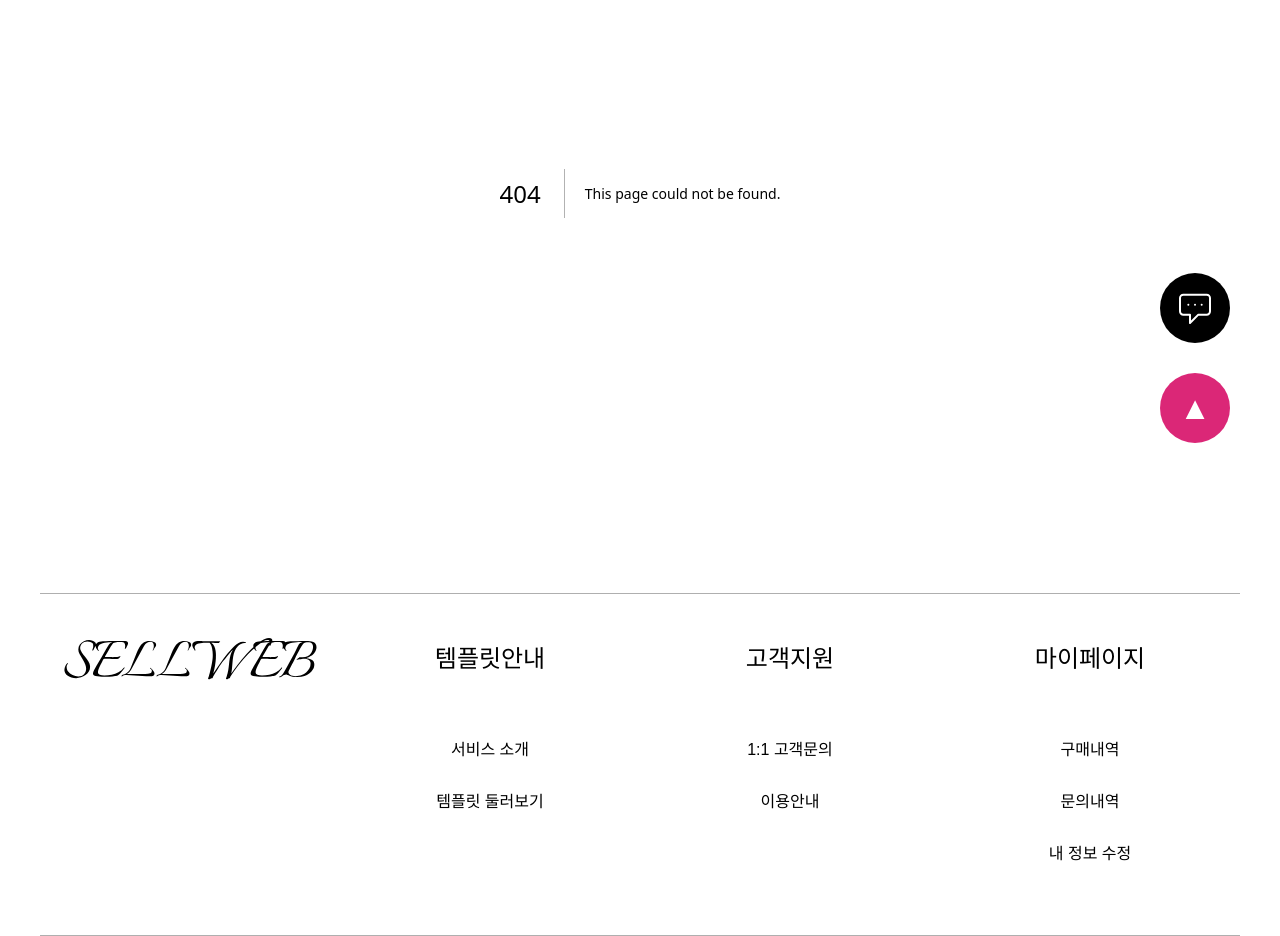
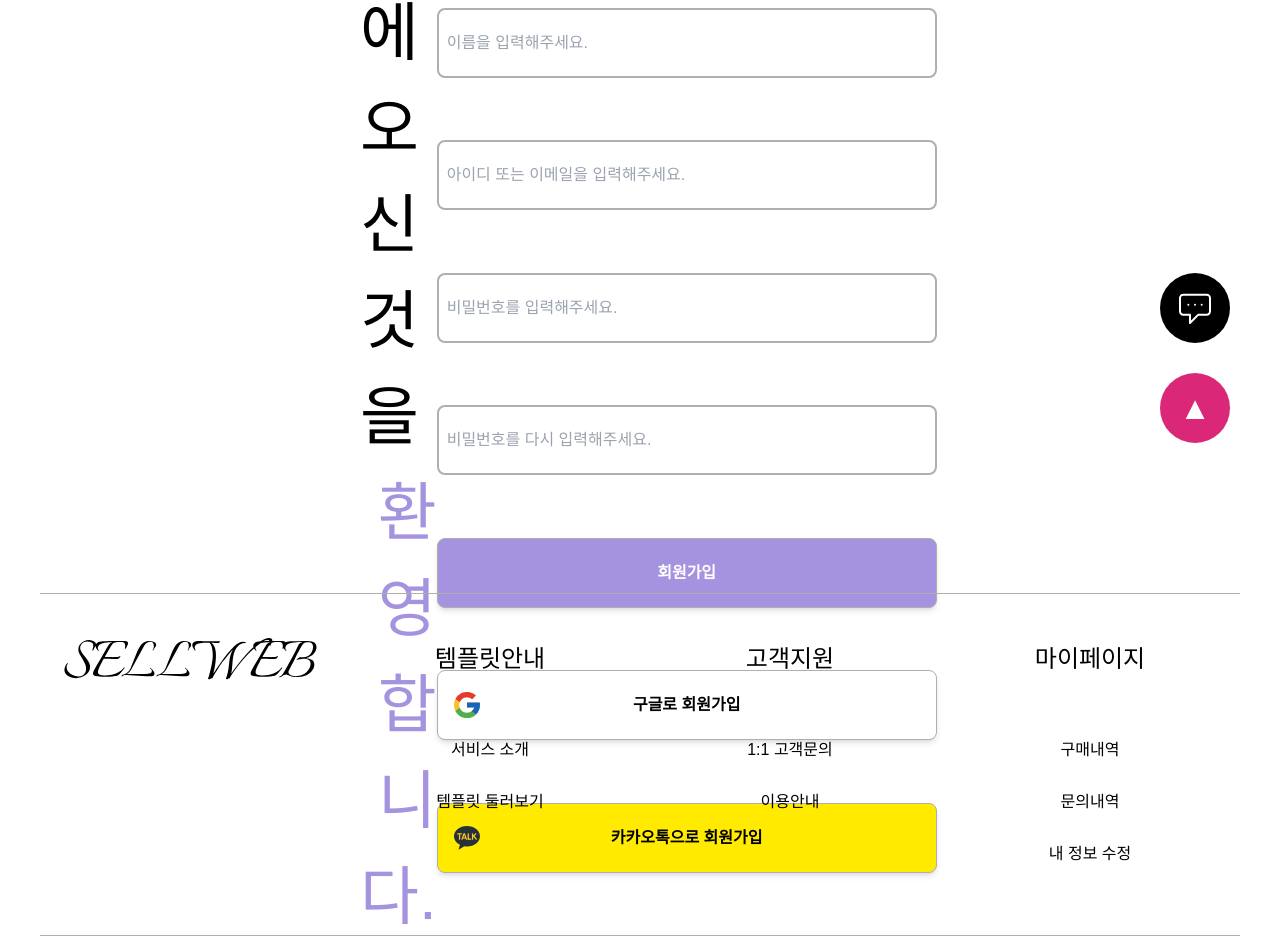
Before and after one commit to Hyun-EG/SP-sellweb, a Next.js app: page /SignIn in a window 1280 px wide. Before the commit this address had no page. Shown: the part 327-1263 px from the top of the page. Built offline with nearby package versions, Linux system fonts and the light colour scheme; a web font is replaced by a local one.

Commit message:
Design: 회원가입 페이지 디자인 및 버튼 속성 추가(bcg, fontColor)

```diff
--- /dev/null
+++ b/src/app/SignIn/page.tsx
@@ -0,0 +1,103 @@
+import React from 'react';
+import Image from 'next/image';
+import Input from '@/components/Input';
+import Button from '@/components/Button';
+import backGroundImg from '../../../public/bgs/bg-seeMySelf.webp';
+import kakaoIcon from '../../../public/svgs/icon-kakao.svg';
+import googleIcon from '../../../public/svgs/icon-google.svg';
+
+const page = () => {
+  return (
+    <>
+      <div className="flex">
+        <div>
+          <div>
+            <h1 className="text-[64px]">셀웹에 오신것을 </h1>
+            <h2 className="text-[64px] text-right text-lightPurple">
+              환영합니다.
+            </h2>
+          </div>
+          <Image src={backGroundImg} alt="회원가입 이미지" />
+        </div>
+        <div className="flex flex-col items-center justify-evenly w-[600px]">
+          <h1 className="w-[500px] text-[36px] mb-[36px]">회원가입</h1>
+          <Input
+            state="default"
+            placeholder="이름을 입력해주세요."
+            width={500}
+            height={70}
+            borderRadius={8}
+          />
+          <Input
+            state="default"
+            placeholder="아이디 또는 이메일을 입력해주세요."
+            width={500}
+            height={70}
+            borderRadius={8}
+          />
+          <Input
+            state="default"
+            placeholder="비밀번호를 입력해주세요."
+            width={500}
+            height={70}
+            borderRadius={8}
+          />
+          <Input
+            width={500}
+            height={70}
+            state="default"
+            placeholder="비밀번호를 다시 입력해주세요."
+            borderRadius={8}
+          />
+          <Button width={500} height={70} state="white">
+            회원가입
+          </Button>
+          <Button
+            width={500}
+            height={70}
+            state="white"
+            color="#ffffff"
+            fontColor="#000000"
+          >
+            <div className="relative flex items-center justify-center w-full h-full">
+              <Image
+                src={googleIcon}
+                alt="구글로 회원가입"
+                width={26}
+                height={26}
+                className="absolute left-4"
+              />
+              구글로 회원가입
+            </div>
+          </Button>
+          <Button
+            width={500}
+            height={70}
+            state="white"
+            color="#ffea00"
+            fontColor="#000000"
+          >
+            <div className="relative flex items-center justify-center w-full h-full">
+              <Image
+                src={kakaoIcon}
+                alt={'카카오톡으로 회원가입'}
+                width={26}
+                height={26}
+                className="absolute left-4"
+              />
+              카카오톡으로 회원가입
+            </div>
+          </Button>
+          <div className="flex justify-center">
+            <p className="text-[16px]">이미 셀웹의 회원이신가요?</p>
+            <p className="ml-2 text-lightPurple text-[16px] cursor-pointer ">
+              로그인
+            </p>
+          </div>
+        </div>
+      </div>
+    </>
+  );
+};
+
+export default page;
--- a/src/components/Button.tsx
+++ b/src/components/Button.tsx
@@ -11,18 +11,35 @@ type ButtonProps = {
   width?: string | number;
   height?: string | number;
   state: ButtonState;
+  color?: string;
+  fontColor?: string;
 };
 
-const Button = ({ width, height, children }: ButtonProps) => {
+const Button = ({
+  width,
+  height,
+  color,
+  state,
+  fontColor,
+  children,
+}: ButtonProps) => {
+  const defaultColors: Record<ButtonState, string> = {
+    white: '#A593E0',
+    dark: '#708090',
+  };
+
   const buttonStyle = {
     width: width ? `${width}px` : 'auto',
     height: height ? `${height}px` : 'auto',
+    backgroundColor: color || defaultColors[state],
+    color: fontColor || '#FFFFFF',
   };
+
   return (
     <button
       type="button"
       style={buttonStyle}
-      className="font-semibold rounded-lg shadow-md text-white bg-slateGray border border-neutralGray"
+      className="font-semibold rounded-lg shadow-md border border-neutralGray"
     >
       {children}
     </button>
```
Also changed, not shown: src/app/manifest.json.
